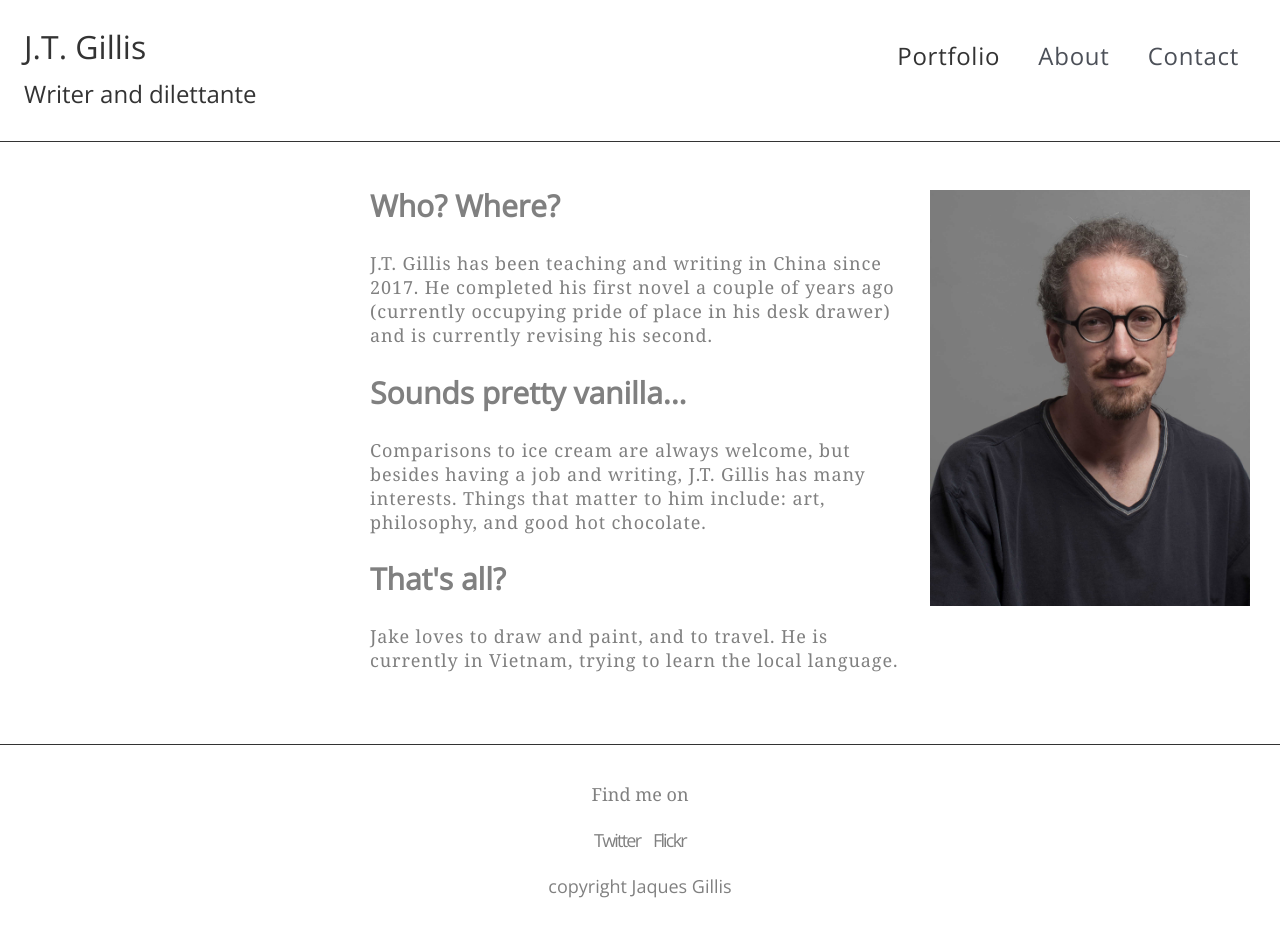
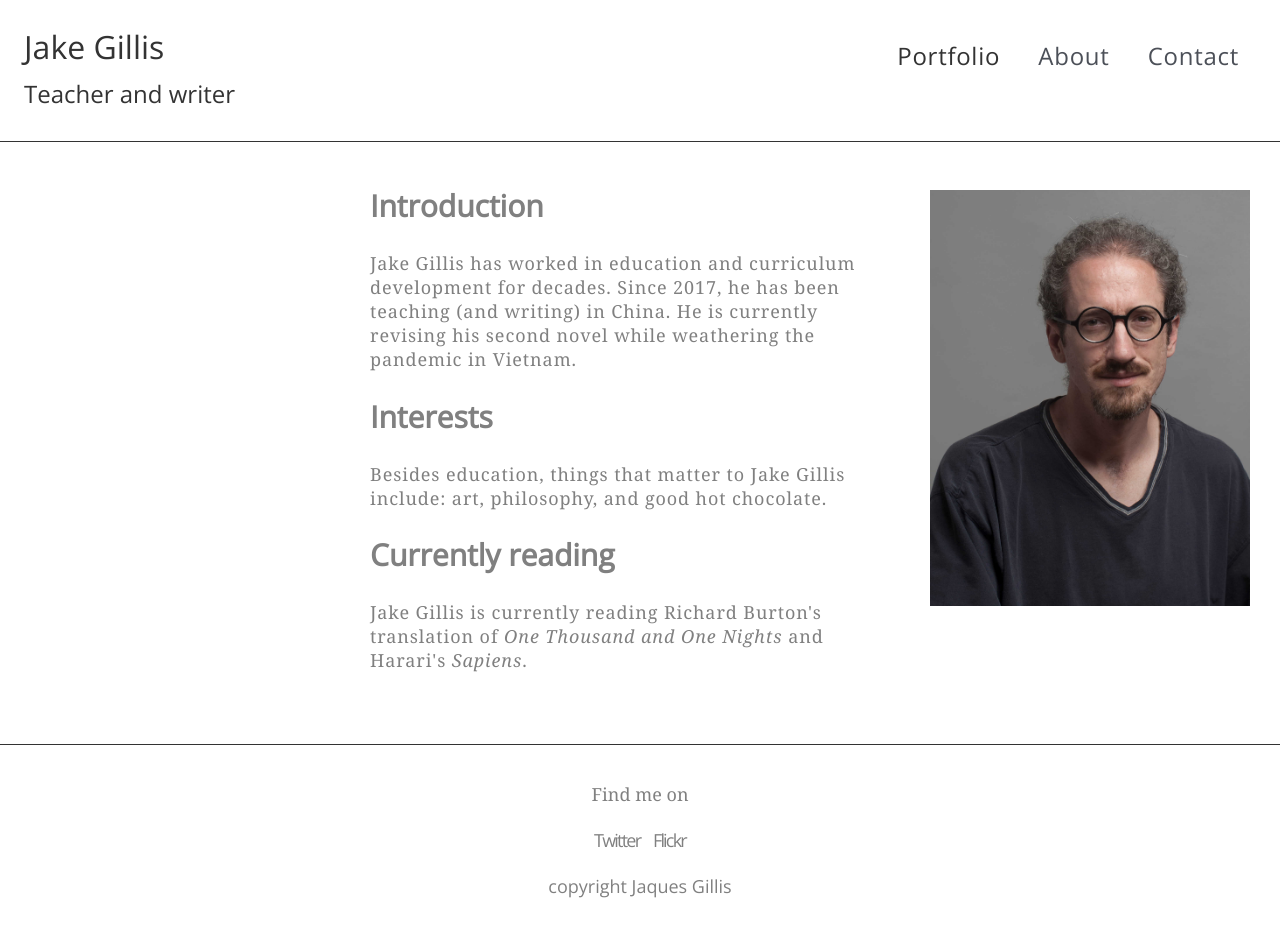
Before and after one commit to jaqueshere/jaqueshere.github.io-author, a plain HTML site: page about-me.html in a window 1280 px wide. Drawn offline with nearby package versions, Linux system fonts and the light colour scheme; a web font is replaced by a local one.

Commit message:
Revised text

```diff
--- a/about-me.html
+++ b/about-me.html
@@ -21,8 +21,8 @@
           </ul>
         </div>
         <div class="card">
-          <p id="nametag">J.T. Gillis</p>
-          <p id="tagline">Writer and dilettante</p>
+          <p id="nametag">Jake Gillis</p>
+          <p id="tagline">Teacher and writer</p>
         </div>
       </nav>
 
@@ -31,16 +31,17 @@
           <img src="images/Jake.jpg" id="face" alt="headshot of jake"/>
         </figure>
       <section class="introduction-section">
-        <h1>Who? Where?</h1>
-        <p>J.T. Gillis has been teaching and writing in China since 2017. He completed his first novel a couple of years ago (currently occupying pride of place in his desk drawer) and is currently revising his second. </p>
+        <h1>Introduction</h1>
+        <p>Jake Gillis has worked in education and curriculum development for decades. Since 2017, he has been teaching (and writing) in China. He is currently revising his second novel while weathering the pandemic in Vietnam. </p>
       </section>
       <section class="interests-section">
-        <h1>Sounds pretty vanilla...</h1><p>Comparisons to ice cream are always welcome, but besides having a job and writing, J.T. Gillis has many interests. Things that matter to him include: art, philosophy, and good hot chocolate.</p>
+        <h1>Interests</h1><p>Besides education, things that matter to Jake Gillis include: art, philosophy, and good hot chocolate.</p>
       </section>
-      <section class="final-thoughts">
-        <h1>That's all?</h1>
-        <p>Jake loves to draw and paint, and to travel. He is currently in Vietnam, trying to learn the local language.</p>
+      <section class="introduction-section">
+        <h1>Currently reading</h1>
+        <p>Jake Gillis is currently reading Richard Burton's translation of <em>One Thousand and One Nights</em> and Harari's <em>Sapiens</em>.  </p>
       </section>
+
     </div>
     <footer>
     <div id="links">
```
Also changed, not shown: contact.html (+2 -2 lines), index.html (+8 -8 lines).
